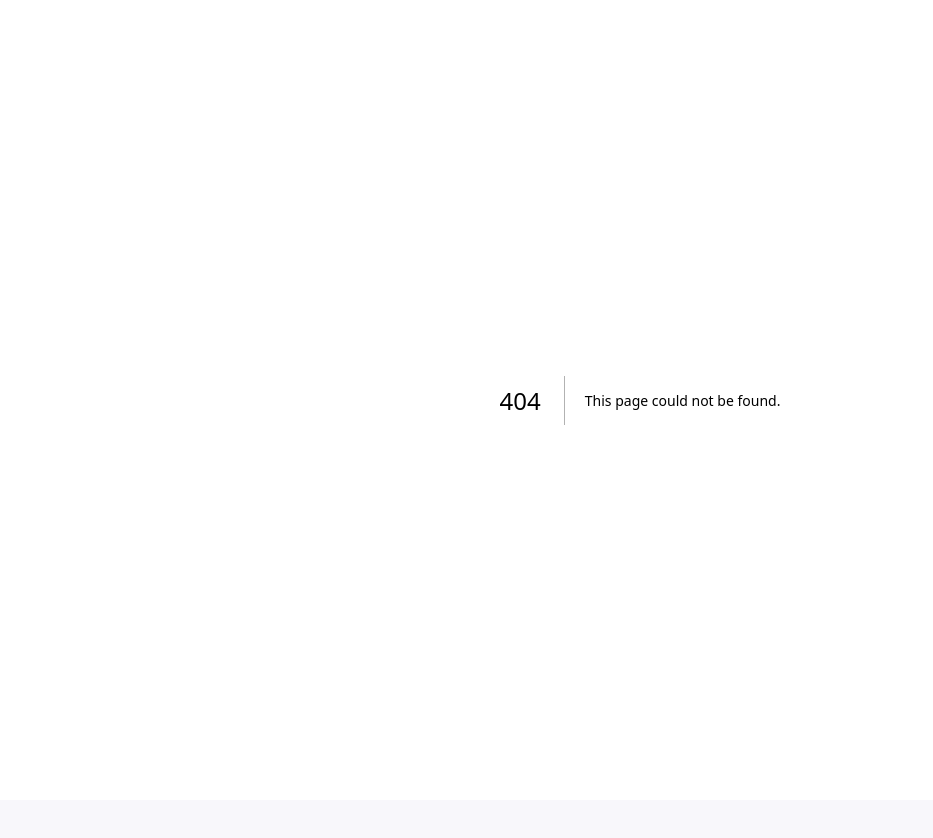
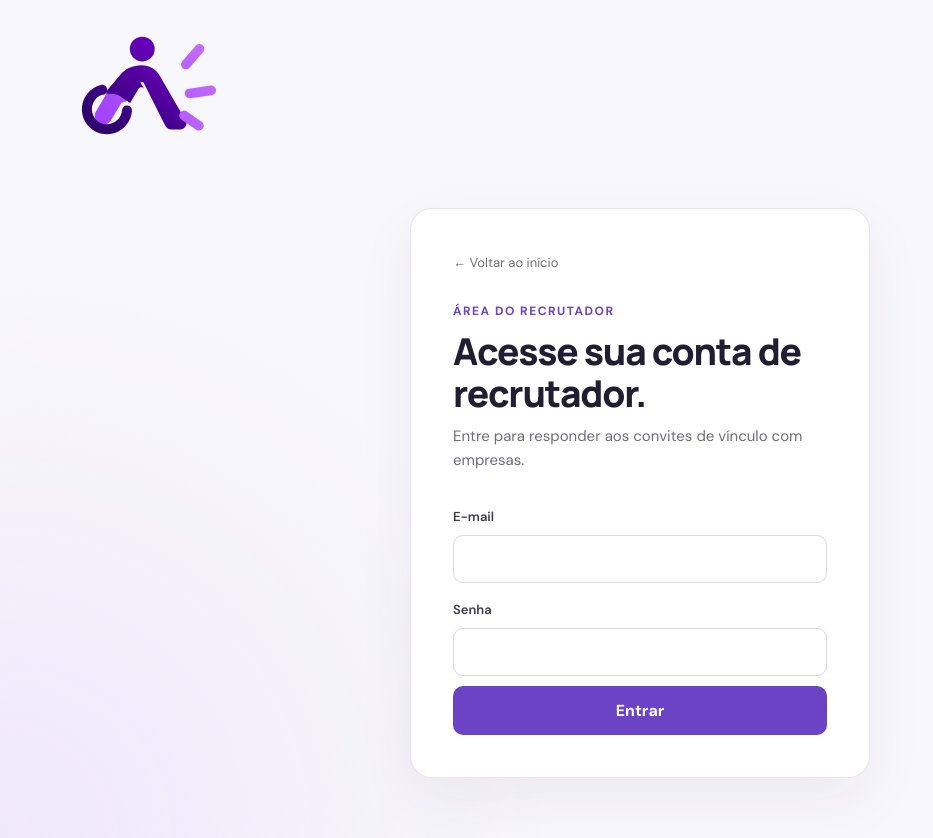
Before and after one commit to rafael-marquart/Trabalho_ModelagemDeSistema, a Next.js app: page /recrutador/login in a window 1280 px wide. Before the commit this address had no page. Shown: the whole page, without its empty margins (0-933 px from the left). Before the commit the page ends 800 px from the top, so only its background shows below. Built offline with nearby package versions, Linux system fonts and the light colour scheme.

Commit message:
feat(auth): add recruiter login page

```diff
--- /dev/null
+++ b/src/app/recrutador/login/page.tsx
@@ -0,0 +1,36 @@
+"use client";
+import Link from "next/link";
+import { FormEvent, useState } from "react";
+import { useRouter } from "next/navigation";
+
+export default function RecruiterLoginPage() {
+  const router = useRouter();
+  const [identifier, setIdentifier] = useState("");
+  const [password, setPassword] = useState("");
+  const [error, setError] = useState("");
+  const [loading, setLoading] = useState(false);
+  async function submit(event: FormEvent<HTMLFormElement>) {
+    event.preventDefault(); setLoading(true); setError("");
+    try {
+      const response = await fetch("/api/auth/login", { method: "POST", headers: { "Content-Type": "application/json" }, body: JSON.stringify({ profile: "recruiter", identifier, password, rememberMe: false }) });
+      const result = await response.json();
+      if (!response.ok) { setError(result.message || "Não foi possível entrar."); return; }
+      router.push(result.redirectTo); router.refresh();
+    } catch { setError("Não foi possível conectar ao serviço. Tente novamente."); }
+    finally { setLoading(false); }
+  }
+  return <main className="auth-page">
+    <Link className="brand auth-brand" href="/"><img className="brand-logo" src="/images/logo-acessa-vagas.svg" alt="Acessa Vagas" /></Link>
+    <section className="auth-card" aria-labelledby="recruiter-login-title">
+      <Link className="back-link" href="/">← Voltar ao início</Link>
+      <p className="eyebrow">Área do recrutador</p><h1 id="recruiter-login-title">Acesse sua conta de recrutador.</h1>
+      <p className="muted">Entre para responder aos convites de vínculo com empresas.</p>
+      <form className="auth-form" onSubmit={submit}>
+        <label htmlFor="identifier">E-mail</label><input id="identifier" type="email" autoComplete="username" value={identifier} onChange={e => setIdentifier(e.target.value)} required />
+        <label htmlFor="password">Senha</label><input id="password" type="password" autoComplete="current-password" value={password} onChange={e => setPassword(e.target.value)} required />
+        {error && <p className="form-error" role="alert">{error}</p>}
+        <button className="primary-button" type="submit" disabled={loading}>{loading ? "Entrando…" : "Entrar"}</button>
+      </form>
+    </section>
+  </main>;
+}
```
